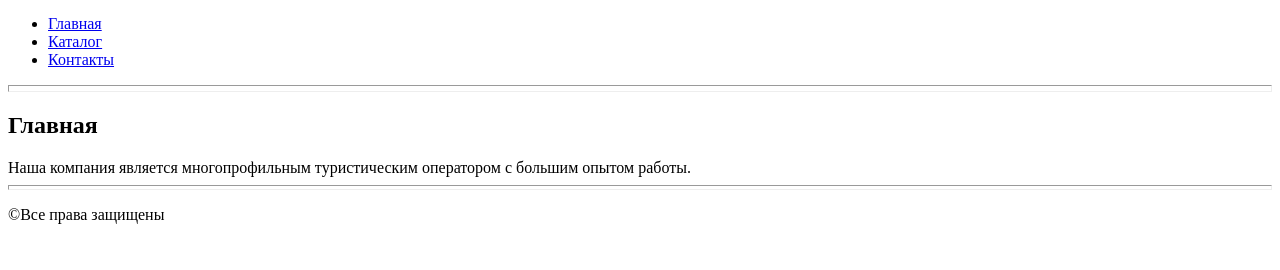
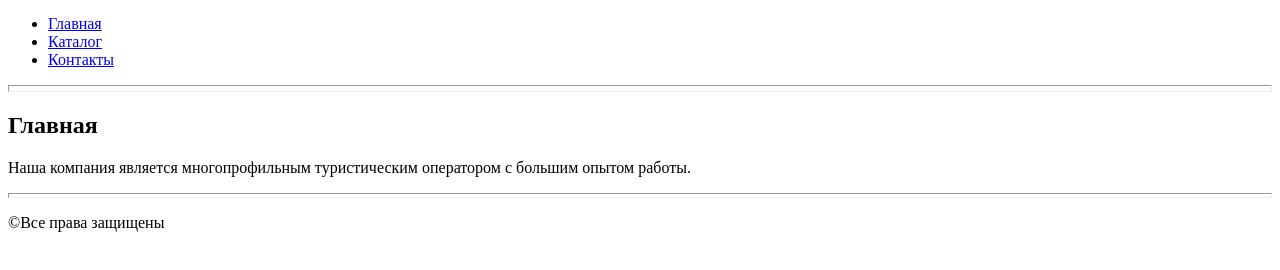
Before and after one commit to AlexandraMelni/test-repo1, a plain HTML site: page Homeworks/HW2/index.html in a window 1280 px wide. Shown: the part 44-314 px from the top of the page. Drawn offline with Linux system fonts and the light colour scheme.

Commit message:
исправления дз

```diff
--- a/Homeworks/HW2/index.html
+++ b/Homeworks/HW2/index.html
@@ -14,7 +14,7 @@
 <hr size="7">
 
 <h2>Главная</h2>
-Наша компания является многопрофильным туристическим оператором с большим опытом работы.
+<p>Наша компания является многопрофильным туристическим оператором с большим опытом работы.</p>
 <hr size="5">
 
 <p>&copy;Все права защищены</p>
```
